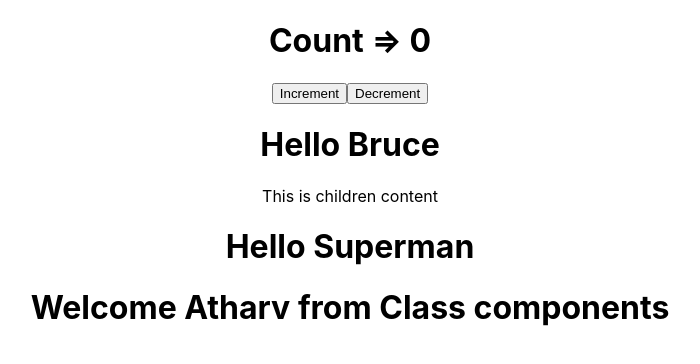
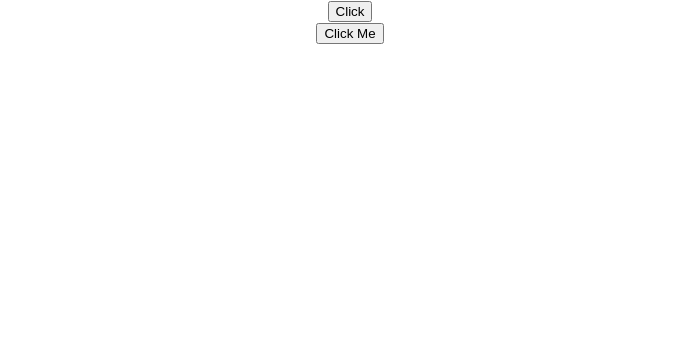
Before and after one commit to AtharvBhujbal/react, a React (Create React App) app in the folder hello-world/: page / in a window 1280 px wide. Shown: the top 364 px of the page, without its empty margins (290-990 px from the left). Built offline with nearby package versions, Linux system fonts and the light colour scheme.

Commit message:
Event Handling

```diff
--- a/hello-world/src/App.js
+++ b/hello-world/src/App.js
@@ -4,17 +4,21 @@
 import { Welcome } from './components/Welcome';
 import { Message } from './components/Message';
 import { Counter } from './components/Counter';
+import FunctionClick from './components/FunctionClick';
+import ClassClick from './components/ClassClick';
 
 function App() {
   return (
     <div className="App">
-      <Counter />
+      <FunctionClick/>
+      <ClassClick/>
+      {/* <Counter /> */}
       {/* <Message /> */}
-      <Greet name="Bruce">
+      {/* <Greet name="Bruce">
         <p>This is children content</p>
       </Greet>
       <Greet name="Superman"/>
-      <Welcome name="Atharv"/>
+      <Welcome name="Atharv"/> */}
     </div>
   );
 }
--- /dev/null
+++ b/hello-world/src/components/ClassClick.js
@@ -0,0 +1,16 @@
+import React,{Component} from "react";
+
+export class ClassClick extends Component{
+    clickHandler(){
+        console.log('Button clicked(Class)')
+    }
+    render(){
+        return (
+            <div>
+                <button onClick={this.clickHandler}>Click Me</button>
+            </div>
+        )
+    }
+}
+
+export default ClassClick
--- /dev/null
+++ b/hello-world/src/components/FunctionClick.js
@@ -0,0 +1,14 @@
+import React from 'react'
+
+function FunctionClick() {
+    const clickHandler = ()=>{
+        console.log('Button clicked')
+    }
+    return (
+        <div>
+            <button onClick={clickHandler}>Click</button>
+        </div>
+    )
+}
+
+export default FunctionClick
```
